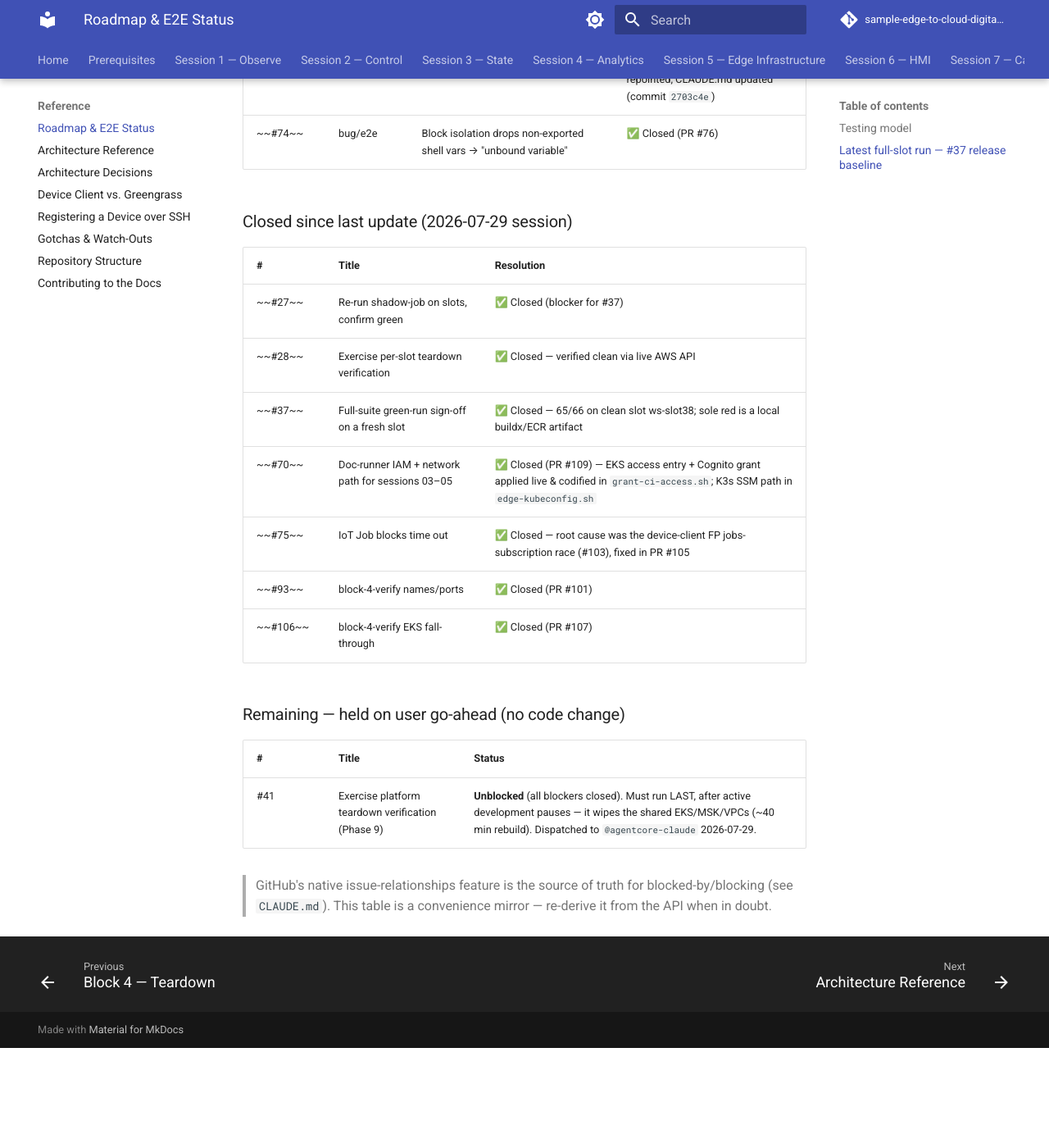
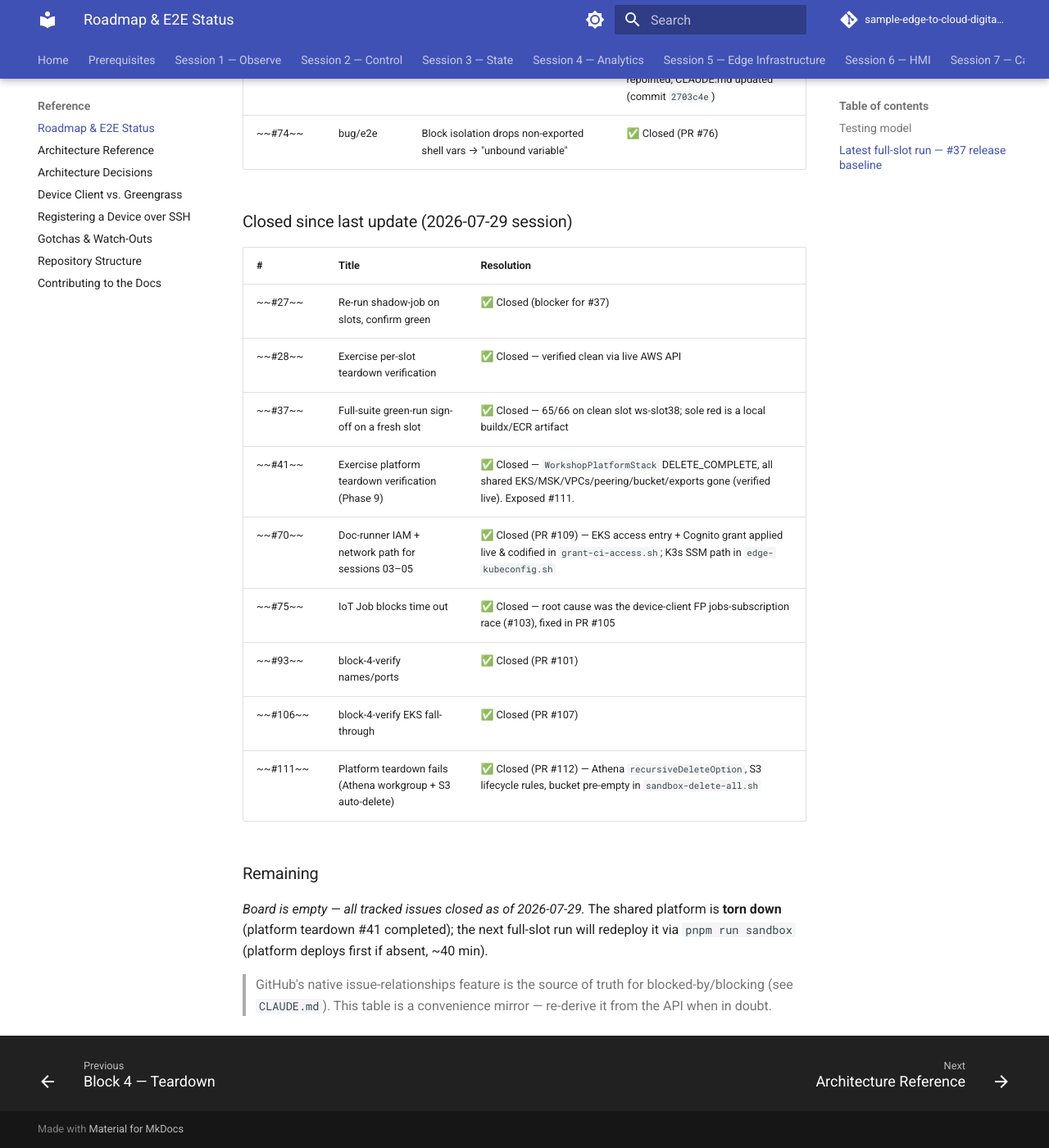
Before and after one commit to aws-samples/sample-edge-to-cloud-digital-ops-workshop, an MkDocs documentation site: the page built from workshop/reference/roadmap.md, in a window 1280 px wide and 1400 px high, scrolled down 3983 px. Shown: the whole window at 82% size. Built offline with MkDocs 1.6.1 and Material for MkDocs 9.7.7, drawn with Linux system fonts in a browser that asks for light colours; comment, search, counter and statistics services are not loaded; before the commit the page ends 5261 px from its top, so only the background shows below that.

Commit message:
docs(roadmap): close #41 + #111, board now empty (platform torn down)
Co-Authored-By: Claude Opus 4.8 <noreply@anthropic.com>

```diff
--- a/workshop/reference/roadmap.md
+++ b/workshop/reference/roadmap.md
@@ -124,16 +124,18 @@ with an e2e-asserted bash block; verified live (doc-runner 2/2).
 | ~~#27~~ | Re-run shadow-job on slots, confirm green | ✅ Closed (blocker for #37) |
 | ~~#28~~ | Exercise per-slot teardown verification | ✅ Closed — verified clean via live AWS API |
 | ~~#37~~ | Full-suite green-run sign-off on a fresh slot | ✅ Closed — 65/66 on clean slot ws-slot38; sole red is a local buildx/ECR artifact |
+| ~~#41~~ | Exercise platform teardown verification (Phase 9) | ✅ Closed — `WorkshopPlatformStack` DELETE_COMPLETE, all shared EKS/MSK/VPCs/peering/bucket/exports gone (verified live). Exposed #111. |
 | ~~#70~~ | Doc-runner IAM + network path for sessions 03–05 | ✅ Closed (PR #109) — EKS access entry + Cognito grant applied live & codified in `grant-ci-access.sh`; K3s SSM path in `edge-kubeconfig.sh` |
 | ~~#75~~ | IoT Job blocks time out | ✅ Closed — root cause was the device-client FP jobs-subscription race (#103), fixed in PR #105 |
 | ~~#93~~ | block-4-verify names/ports | ✅ Closed (PR #101) |
 | ~~#106~~ | block-4-verify EKS fall-through | ✅ Closed (PR #107) |
+| ~~#111~~ | Platform teardown fails (Athena workgroup + S3 auto-delete) | ✅ Closed (PR #112) — Athena `recursiveDeleteOption`, S3 lifecycle rules, bucket pre-empty in `sandbox-delete-all.sh` |
 
-### Remaining — held on user go-ahead (no code change)
+### Remaining
 
-| # | Title | Status |
-|---|---|---|
-| #41 | Exercise platform teardown verification (Phase 9) | **Unblocked** (all blockers closed). Must run LAST, after active development pauses — it wipes the shared EKS/MSK/VPCs (~40 min rebuild). Dispatched to `@agentcore-claude` 2026-07-29. |
+_Board is empty — all tracked issues closed as of 2026-07-29._ The shared platform is
+**torn down** (platform teardown #41 completed); the next full-slot run will redeploy it
+via `pnpm run sandbox` (platform deploys first if absent, ~40 min).
 
 > GitHub's native issue-relationships feature is the source of truth for
 > blocked-by/blocking (see `CLAUDE.md`). This table is a convenience mirror —
```
